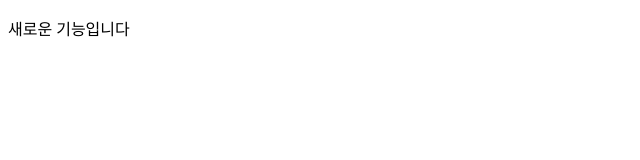
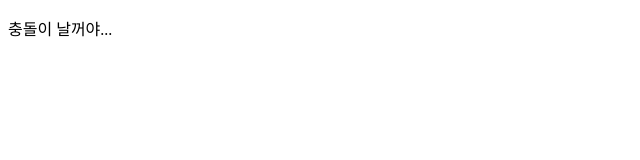
Before and after one commit to Jiiiiiy/GitInitTest, a plain HTML site: page index.html in a window 1280 px wide. Shown: the full height of the page, 0-640 px from the left. Drawn offline with Linux system fonts and the light colour scheme.

Commit message:
충돌예정

```diff
--- a/index.html
+++ b/index.html
@@ -3,9 +3,9 @@
 <head>
    <meta charset="UTF-8">
    <meta name="viewport" content="width=device-width, initial-scale=1.0">
-   <title>메인은 계속적으로 새 브랜치 영향 없이 진행!</title>
+   <title>메인은 그대로 진행!</title>
 </head>
 <body>
-   <p>새로운 기능입니다</p>
+   <p>충돌이 날꺼야...</p>
 </body>
 </html>
```
